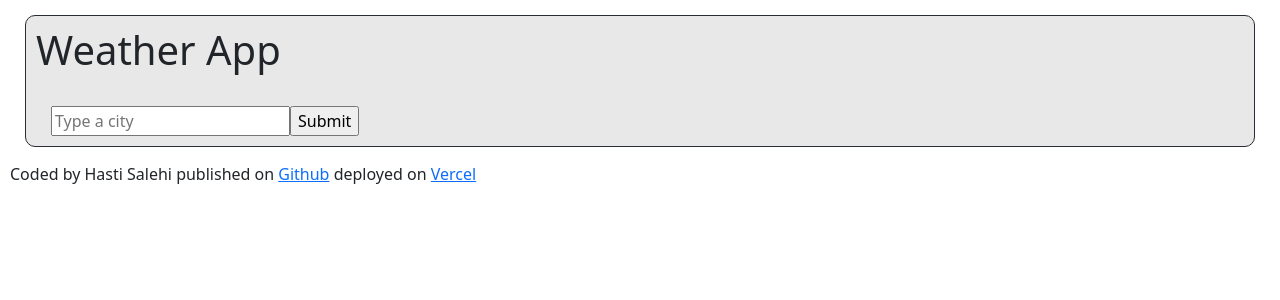
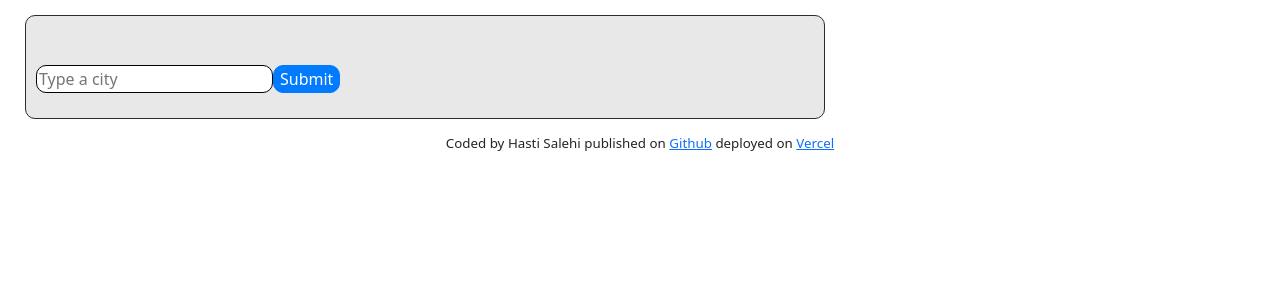
Before and after one commit to Squiggly7525/My-Weather-App-React, a React (Create React App) app: page / in a window 1280 px wide. Shown: the top 300 px of the page. Built offline with nearby package versions, Linux system fonts and the light colour scheme.

Commit message:
changed some style

```diff
--- a/src/App.css
+++ b/src/App.css
@@ -5,6 +5,13 @@
   background-color: rgb(232, 232, 232);
   margin: 15px;
   padding: 10px;
+  max-width: 800px;
+}
+h1 {
+  font-size: 24px;
+  font-weight: 100;
+  margin: 20px 0 0 0;
+  line-height: 29px;
 }
 
 .App-logo {
@@ -16,17 +23,6 @@
   .App-logo {
     animation: App-logo-spin infinite 20s linear;
   }
-}
-
-.App-header {
-  background-color: #282c34;
-  min-height: 100vh;
-  display: flex;
-  flex-direction: column;
-  align-items: center;
-  justify-content: center;
-  font-size: calc(10px + 2vmin);
-  color: white;
 }
 
 .App-link {
@@ -41,3 +37,7 @@
     transform: rotate(360deg);
   }
 }
+footer {
+  text-align: center;
+  font-size: smaller;
+}
--- a/src/App.js
+++ b/src/App.js
@@ -19,7 +19,7 @@ function App() {
           <Weather />
         </a>
       </header>
-      <footer>This project was coded by Hasti Salehi</footer>
+      <p>This project was coded by Hasti Salehi</p>
     </div>
   );
 }
--- a/src/Weather.css
+++ b/src/Weather.css
@@ -1,17 +1,19 @@
 .Weather {
   margin: auto 10px;
   display: block;
-  color: #bdc1c6;
-  width: 100%;
-  padding-right: 15px;
-  padding-left: 15px;
+  color: #000000;
   margin-right: auto;
   margin-left: auto;
+  padding: 15px;
 }
 .Data {
-  background-color: aqua;
+  margin: auto 10px;
 
-  margin: auto 10px;
+  width: 100%;
+  font-size: 16px;
+  font-weight: 100;
+  line-height: 19px;
+  list-style: none;
 }
 
 .Weather ul {
@@ -20,18 +22,38 @@
 }
 
 .Weather li {
+  width: 100%;
   font-size: 16px;
   font-weight: 100;
   line-height: 19px;
   list-style: none;
 }
 
-.Weather .temperature {
-  font-weight: bold;
+.Weather .unit {
   color: rgb(33, 33, 33);
-  font-size: 64px;
-  line-height: 64px;
-  margin-left: 5px;
+  font-size: 16px;
   font-weight: 400;
-  margin-left: 10px;
+  position: relative;
+  line-height: 1;
+  top: -34px;
 }
+
+.search-bar {
+  display: -webkit-flex;
+  display: flex;
+  -webkit-flex-wrap: wrap;
+  flex-wrap: wrap;
+  margin-right: -15px;
+  margin-left: -15px;
+}
+.search {
+  border: 1px solid black;
+  border-radius: 10px;
+}
+.button {
+  border: 1px solid black;
+  border-radius: 10px;
+  color: #fff;
+  background-color: #007bff;
+  border-color: #007bff;
+}
--- a/src/Weather.js
+++ b/src/Weather.js
@@ -41,21 +41,25 @@ export default function Weather(props) {
   return (
     <div className="Weather">
       <div>
+        <div className="search-bar">
           <form onSubmit={handleSubmit}>
             <input
+              className="search"
               type="search"
               placeholder="Type a city"
               onChange={updateCity}
             />
-          <input type="submit" value="Submit" />
+            <input type="submit" value="Submit" className="button" />
           </form>
+        </div>
         {weatherDetails && (
           <div className="Data">
             <ul>
-              <li> Results for: {city} </li>
-              <li className="Weather .temperature">
-                Temperature: {temperature}°C
+              <li>
+                {" "}
+                <h1>{city}</h1>{" "}
               </li>
+              <li>Temperature: {temperature}°C</li>
               <li>Feels like: {weatherDetails.feelsLike}°C</li>
               <li>Humidity: {weatherDetails.humidity}%</li>
               <li>date: new Date(response.data.dt * 1000),</li>
--- a/src/index.js
+++ b/src/index.js
@@ -12,7 +12,7 @@ const root = ReactDOM.createRoot(document.getElementById("root"));
 root.render(
   <React.StrictMode>
     <div className="App">
-      <h1>Weather App</h1> <br /> <Weather />
+      <br /> <Weather />
     </div>
     <footer>
       Coded by Hasti Salehi published on{" "}
```
Lines whose indentation alone changed are shown as unchanged.
